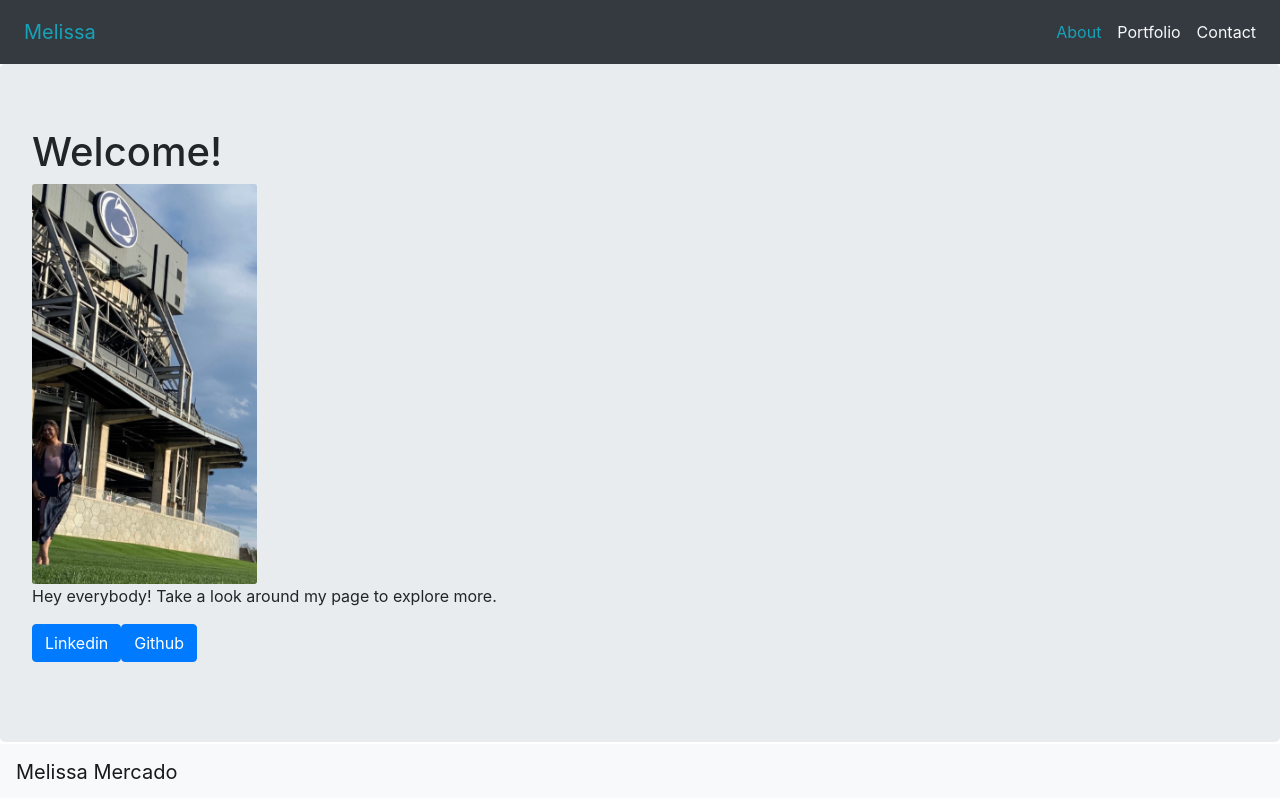
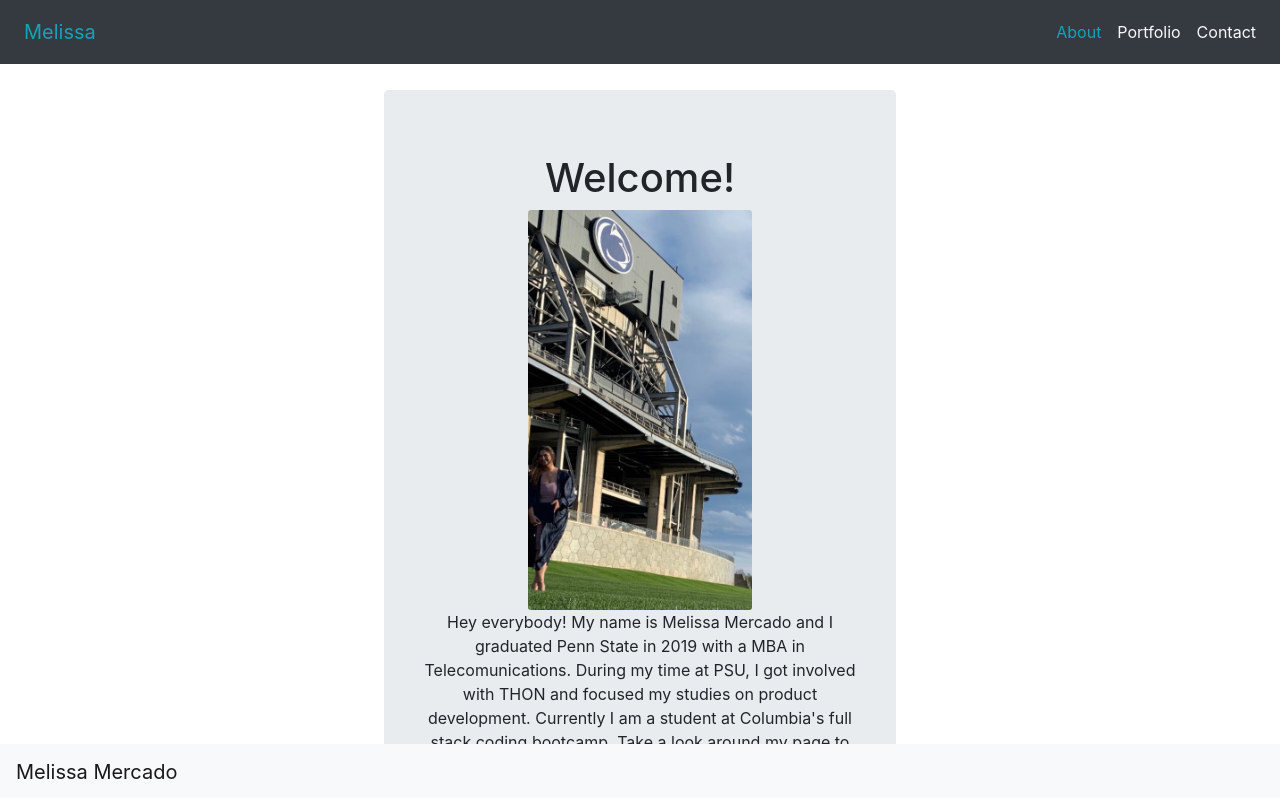
Before and after one commit to mmerc00/reactPortfolio, a React (Create React App) app in the folder client/: page / in a window 1280 px wide. Shown: the top 798 px of the page. Built offline with nearby package versions, Linux system fonts and the light colour scheme.

Commit message:
debugging session

```diff
--- a/client/src/App.js
+++ b/client/src/App.js
@@ -5,7 +5,8 @@ import Contact from "./components/Contact";
 import Portfolio from "./components/Portfolio";
 import About from "./components/About";
 import { BrowserRouter as Router, Route, Switch } from "react-router-dom";
-
+// import React, { Component } from "react";
+// import Pdf from "./components/resume/resume";
 import "./App.css";
 
 function App() {
@@ -16,6 +17,7 @@ function App() {
         <Route exact path="/" component={About} />
         <Route exact path="/Contact" component={Contact} />
         <Route exact path="/Portfolio" component={Portfolio} />
+        {/* <Route component={resume} /> */}
       </Switch>
       <Footer />
     </Router>
--- /dev/null
+++ b/client/src/components/About/about.css
@@ -0,0 +1,9 @@
+#about {
+  align-items: center !important;
+  justify-content: center !important;
+  text-align: center !important ;
+  padding-left: 30% !important;
+  padding-right: 30% !important;
+  padding-top: 2% !important;
+  padding-bottom: 30% !important;
+}
--- a/client/src/components/About/index.js
+++ b/client/src/components/About/index.js
@@ -1,5 +1,6 @@
 import React from "react";
 import { Jumbotron, Button } from "react-bootstrap";
+import "./about.css";
 
 const myImg = "assets/lawnpic.jpg";
 
@@ -13,22 +14,33 @@ const styles = {
 
 const About = () => {
   return (
+    <div id="about">
       <Jumbotron>
         <h1>Welcome!</h1>
         <img style={styles.img} src={myImg} className="card-img" alt="Melis" />
-      <p>Hey everybody! Take a look around my page to explore more.</p>
         <p>
+          Hey everybody! My name is Melissa Mercado and I graduated Penn State
+          in 2019 with a MBA in Telecomunications. During my time at PSU, I got
+          involved with THON and focused my studies on product development.
+          Currently I am a student at Columbia's full stack coding bootcamp.
+          Take a look around my page to explore more about me.
+        </p>
+        <p>
+          //add target to blank
           <Button
             variant="primary"
             href="www.linkedin.com/in/melissa-mercado2323"
           >
             Linkedin
           </Button>
+          <br></br>
+          <br></br>
           <Button variant="primary" href="https://github.com/mmerc00">
             Github
           </Button>
         </p>
       </Jumbotron>
+    </div>
   );
 };
 
--- a/client/src/components/Portfolio/index.js
+++ b/client/src/components/Portfolio/index.js
@@ -1,38 +1,61 @@
 import React from "react";
 import Card from "react-bootstrap/Card";
+import "./portfolio.css";
+
+const myImg = "assets/zap.jpg";
+const Img = "assets/village.png";
+const newImg = "assets/budget.gif";
+
+const styles = {
+  img: {
+    height: "500px",
+    width: "500px",
+    fitContent: "contain",
+  },
+};
 
 const Portfolio = () => {
   return (
     <div>
-      <Card>
-        <Card.Img variant="top" src="assets/zap.jpg" />
+      <Card className="text-center p-3">
+        <Card.Img
+          variant="top"
+          style={styles.img}
+          src={myImg}
+          src="assets/zap.jpg"
+        />
         <Card.Body>
           <Card.Title>Zap</Card.Title>
           <Card.Text>
             Check out this cool game app that my teammates and I worked on. We
             created this app that shows video games, where to buy them at the
-            best price and multiple previews. Link:
-            https://jamesrowe1.github.io/ZAP/
-          </Card.Text>
+            best price and multiple previews.
+          </Card.Text>{" "}
+          <a href="https://jamesrowe1.github.io/ZAP/">
+            //add blank to each link
+            <button> check it out</button>
+          </a>
         </Card.Body>
       </Card>
       <Card className="p-3">
         <blockquote className="blockquote mb-0 card-body">
           <p>
-            Take this fun quiz!
-            <br></br> https://mmerc00.github.io/Code-Quiz/
+            Check out Wyld Card! https://blooming-crag-28988.herokuapp.com/
+            <br></br>
           </p>
           <footer className="blockquote-footer"></footer>
         </blockquote>
       </Card>
-      <Card>
-        <Card.Img variant="top" src="assets/village.png" />
+      <Card className="text-center p-3" id="card">
+        <Card.Img
+          variant="top"
+          style={styles.img}
+          src={myImg}
+          src="assets/village.png"
+        />
         <Card.Body>
           <Card.Title>The Village Application</Card.Title>
-          <Card.Text>
-            This card has supporting text below as a natural lead-in to
-            additional content.
-          </Card.Text>
+          <Card.Text>Project 2</Card.Text>
         </Card.Body>
       </Card>
       <Card bg="primary" text="white" className="text-center p-3">
@@ -46,7 +69,7 @@ const Portfolio = () => {
       </Card>
       <Card className="text-center">
         <Card.Body>
-          <Card.Img src="assets/budget.gif" />
+          <Card.Img style={styles.img} src={myImg} src="assets/budget.gif" />
           <Card.Title>Track your spending online and offline!</Card.Title>
           <Card.Text>https://trackerofbudget.herokuapp.com/</Card.Text>
           <Card.Text>
--- /dev/null
+++ b/client/src/components/Portfolio/portfolio.css
@@ -0,0 +1,5 @@
+#card {
+  text-align: center !important;
+  align-items: center;
+  justify-content: center !important;
+}
```
Also changed, not shown: client/src/components/resume/resume.js (added, +16 -0 lines), client/public/assets/envelope.png (added), 1 other file (tests, documents, lock files or other folders). Lines whose indentation alone changed are shown as unchanged.
